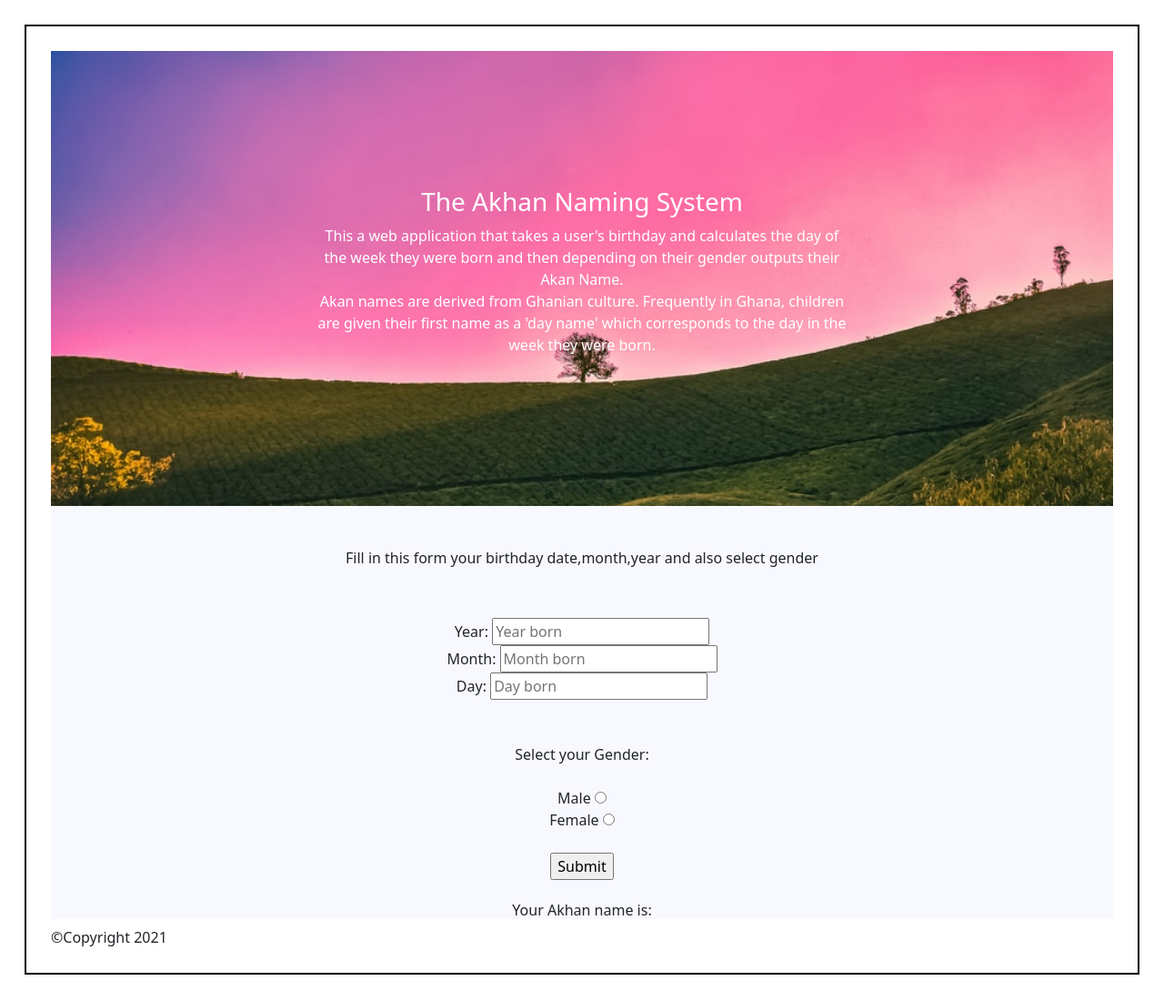
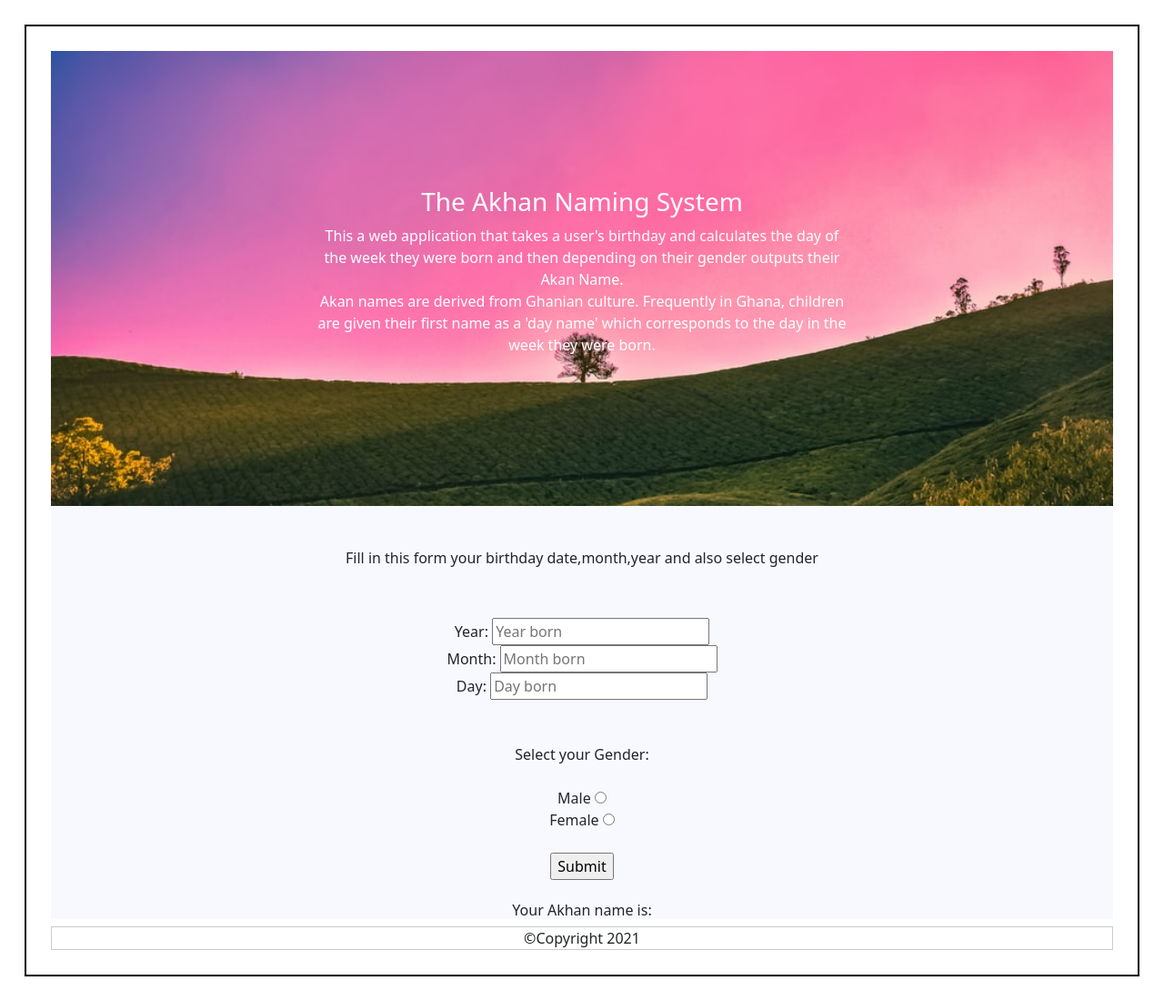
Before and after one commit to Komenpurity/Akhan-names, a plain HTML site: page index.html in a window 1280 px wide. Shown: the whole page at 91% size. Drawn offline with nearby package versions, Linux system fonts and the light colour scheme.

Commit message:
styling the footer

```diff
--- a/style.css
+++ b/style.css
@@ -28,3 +28,8 @@ body{
     text-align: center;
     background-color: ghostwhite;
   }
+
+  footer{
+    text-align: center;
+    border: 1px solid #cccccc;
+  }
```
